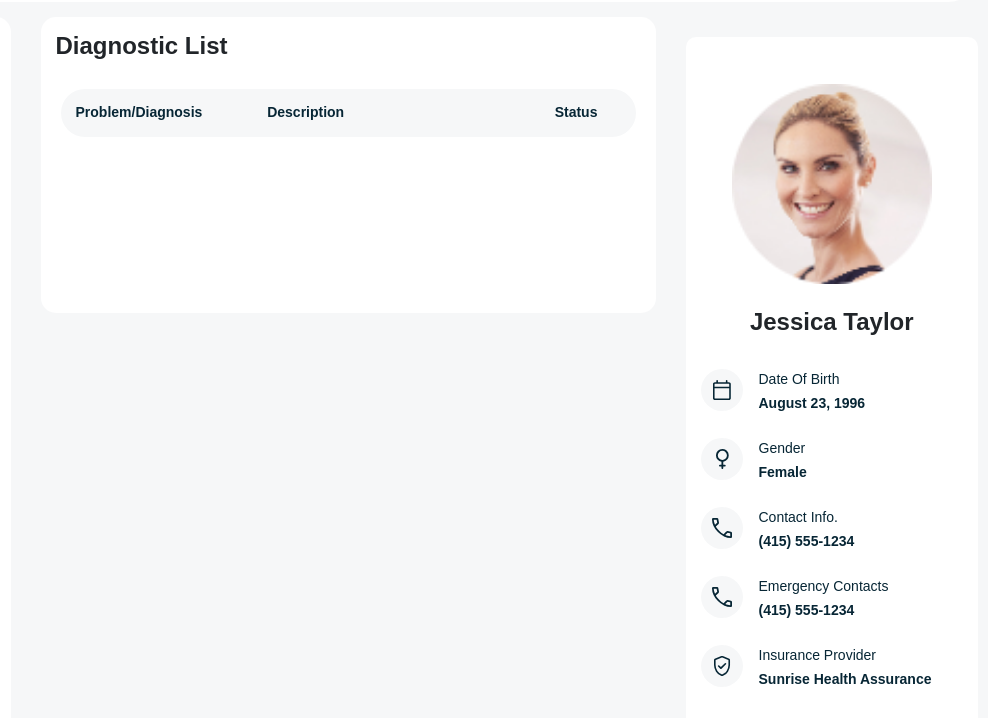
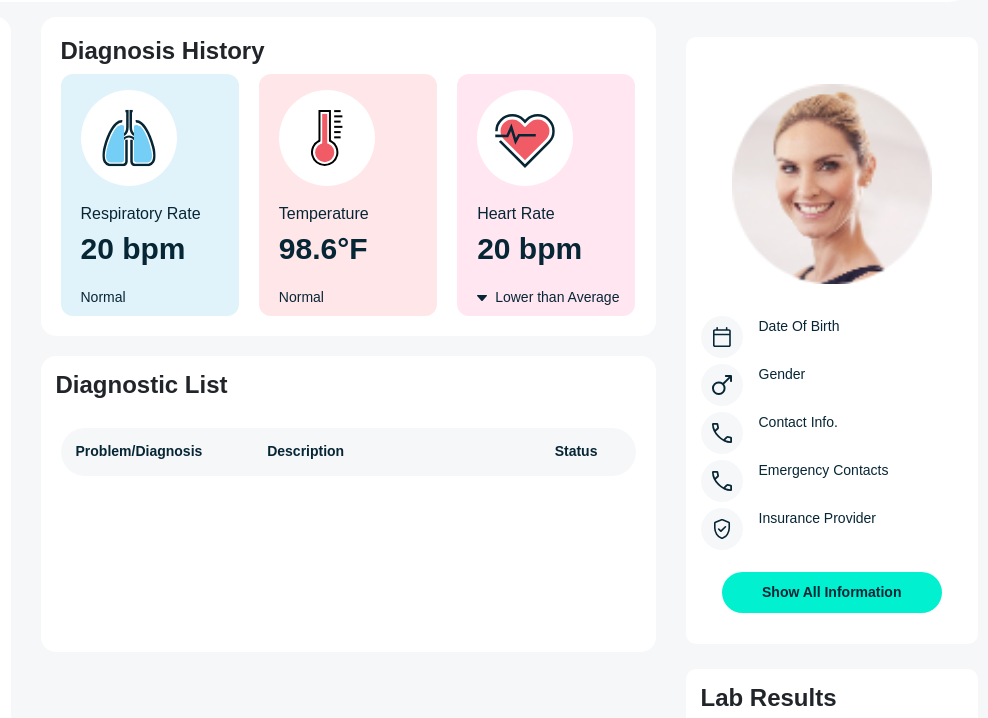
Before and after one commit to hobaDevHome/coalitionFED, a plain HTML site: page index.html in a window 1280 px wide. Shown: the part 68-786 px from the top of the page, 292-1280 px from the left. Drawn offline with nearby package versions, Linux system fonts and the light colour scheme; no server answers.

Commit message:
history indicators ui

```diff
--- a/index.html
+++ b/index.html
@@ -78,6 +78,41 @@
             </div>
           </div>
           <div class="col-6">
+            <div class="diagHistory">
+              <h4 class="column_title">Diagnosis History</h4>
+
+              <div class="histoyrBlocks">
+                <div class="histoyrBlock block1">
+                  <img
+                    src="images/respiratory rate.svg"
+                    alt="respiratory rate"
+                  />
+                  <div class="line1">Respiratory Rate</div>
+                  <div class="line2">20 bpm</div>
+                  <div class="line3">Normal</div>
+                </div>
+                <div class="histoyrBlock block2">
+                  <img src="images/temperature.svg" alt="Temperature" />
+                  <div class="line1">Temperature</div>
+                  <div class="line2">98.6°F</div>
+                  <div class="line3">Normal</div>
+                </div>
+                <div class="histoyrBlock block3">
+                  <img src="images/HeartBPM.svg" alt="Heart Rate" />
+                  <div class="line1">Heart Rate</div>
+                  <div class="line2">20 bpm</div>
+                  <div class="line3 heartindicator">
+                    <div>
+                      <img
+                        src="images/ArrowDown.svg"
+                        alt="heart rate indications"
+                      />
+                    </div>
+                    <div class="heartIndcText">Lower than Average</div>
+                  </div>
+                </div>
+              </div>
+            </div>
             <div class="diaglist">
               <h4 class="column_title">Diagnostic List</h4>
               <div class="row diabHeader">
@@ -92,34 +127,33 @@
           <div class="col profile_col">
             <div class="profile">
               <img
+                id="patientImage"
                 src="images/Layer 2@2x.png"
                 alt="patient profile picture"
                 class="profile_img"
               />
 
-              <h4 id="patientName" class="column_title patient_name">
-                Jessica Taylor
-              </h4>
+              <h4 id="patientName" class="column_title patient_name"></h4>
               <div class="patientDataLine">
                 <div class="patientDataLineIcon">
                   <img src="images/BirthIcon.svg" alt="dob" />
                 </div>
                 <div class="patientDataLineDetails">
                   <div class="dobLbele">Date Of Birth</div>
-                  <div id="dobData" class="dobData">August 23, 1996</div>
+                  <div id="dobData" class="dobData"></div>
                 </div>
               </div>
               <div class="patientDataLine">
                 <div class="patientDataLineIcon">
                   <img
                     id="genderIcon"
-                    src="images/FemaleIcon.svg"
+                    src="images/MaleIcon.svg"
                     alt="gender icon"
                   />
                 </div>
                 <div class="patientDataLineDetails">
                   <div class="dobLbele">Gender</div>
-                  <div id="gender" class="dobData">Female</div>
+                  <div id="gender" class="dobData"></div>
                 </div>
               </div>
               <div class="patientDataLine">
@@ -128,7 +162,7 @@
                 </div>
                 <div class="patientDataLineDetails">
                   <div class="dobLbele">Contact Info.</div>
-                  <div id="contact" class="dobData">(415) 555-1234</div>
+                  <div id="contact" class="dobData"></div>
                 </div>
               </div>
               <div class="patientDataLine">
@@ -137,7 +171,7 @@
                 </div>
                 <div class="patientDataLineDetails">
                   <div class="dobLbele">Emergency Contacts</div>
-                  <div id="emergency" class="dobData">(415) 555-1234</div>
+                  <div id="emergency" class="dobData"></div>
                 </div>
               </div>
               <div class="patientDataLine">
@@ -146,9 +180,7 @@
                 </div>
                 <div class="patientDataLineDetails">
                   <div class="dobLbele">Insurance Provider</div>
-                  <div id="insurance" class="dobData">
-                    Sunrise Health Assurance
-                  </div>
+                  <div id="insurance" class="dobData"></div>
                 </div>
               </div>
               <div class="buttoncontainer">
@@ -164,25 +196,10 @@
       </div>
     </div>
 
-    <!-- Bootstrap JS (optional, only needed if using Bootstrap JS components) -->
     <script src="https://code.jquery.com/jquery-3.5.1.slim.min.js"></script>
     <script src="https://cdn.jsdelivr.net/npm/@popperjs/core@2.5.4/dist/umd/popper.min.js"></script>
     <script src="https://stackpath.bootstrapcdn.com/bootstrap/4.5.2/js/bootstrap.min.js"></script>
 
-    <!-- Script to fetch data from API -->
     <script src="/js/script.js"></script>
   </body>
 </html>
-
-<!-- <h1>Profile Information</h1>
-      <div id="profileContainer" class="card" style="width: 18rem">
-        <img id="profilePicture" class="card-img-top" alt="Profile Picture" />
-        <div class="card-body">
-          <h5 id="profileName" class="card-title"></h5>
-          <p id="phoneNumber" class="card-text"></p>
-        </div>
-      </div>
-      <h1>User List</h1>
-      <div id="userList" class="list-group">
-        User items will be appended here
-      </div> -->
--- a/js/script.js
+++ b/js/script.js
@@ -32,7 +32,7 @@ document.addEventListener("DOMContentLoaded", function () {
           pic: e.profile_picture,
         };
       });
-      console.log("jessicaObject", jessicaObject.lab_results);
+      console.log("jessicaObject", jessicaObject);
       displayDiagnosisList(jessicaObject.diagnostic_list);
       displayPatientsList(namesList);
       displayLabResultsList(jessicaObject.lab_results);
@@ -42,17 +42,28 @@ document.addEventListener("DOMContentLoaded", function () {
     });
 
   function displayProfile(profile) {
-    const profileNameElement = document.getElementById("profileName");
-    const phoneNumberElement = document.getElementById("phoneNumber");
-    const profilePictureElement = document.getElementById("profilePicture");
+    const patientName = document.getElementById("patientName");
+    const patientImage = document.getElementById("patientImage");
+    const dobData = document.getElementById("dobData");
+    const genderIcon = document.getElementById("genderIcon");
+    const gender = document.getElementById("gender");
+    const contact = document.getElementById("contact");
+    const emergency = document.getElementById("emergency");
+    const insurance = document.getElementById("insurance");
 
-    if (profileNameElement && phoneNumberElement && profilePictureElement) {
-      profileNameElement.textContent = profile.name;
-      phoneNumberElement.textContent = profile.phone_number;
-      profilePictureElement.src = profile.profile_picture;
-      profilePictureElement.alt = profile.name + "'s Profile Picture";
-    } else {
-      console.error("One or more elements are missing from the HTML.");
+    if (patientName) patientName.textContent = profile.name;
+    if (patientImage) patientImage.src = profile.profile_picture;
+    if (dobData) dobData.textContent = profile.date_of_birth;
+    if (gender) gender.textContent = profile.gender;
+    if (contact) contact.textContent = profile.phone_number;
+    if (emergency) emergency.textContent = profile.emergency_contact;
+    if (insurance) insurance.textContent = profile.insurance_type;
+    if (genderIcon) {
+      if (profile.gender == "Female") {
+        genderIcon.src = "images/FemaleIcon.svg";
+      } else {
+        genderIcon.src = "images/MaleIcon.svg";
+      }
     }
   }
 
@@ -62,7 +73,9 @@ document.addEventListener("DOMContentLoaded", function () {
     if (patientListElement) {
       list.forEach((patient) => {
         const patientItem = document.createElement("div");
-        patientItem.className = "list-item";
+        patientItem.className = `list-item ${
+          patient.name == "Jessica Taylor" ? "list-item-active" : ""
+        }`;
 
         patientItem.innerHTML = `
         <div class="patientListItemData">
--- a/style/styles.css
+++ b/style/styles.css
@@ -92,7 +92,6 @@ p {
   display: flex;
   flex-direction: column;
   width: 100%;
-  padding: 15px;
   padding: 0;
   height: 1054px;
 }
@@ -126,7 +125,9 @@ p {
 .list-item:hover {
   background-color: #d8fcf7;
 }
-
+.list-item-active {
+  background-color: #d8fcf7;
+}
 .patientListItemData {
   display: flex;
   flex-direction: row;
@@ -280,3 +281,61 @@ p {
   justify-content: center;
   align-items: center;
 }
+
+/* /////////////////// diagnositic history ////////////// */
+.diagHistory {
+  background-color: #fff;
+  border-radius: 15px;
+  margin-top: 15px;
+  display: flex;
+  flex-direction: column;
+  width: 100%;
+  margin-bottom: 20px;
+  padding: 20px;
+}
+.histoyrBlocks {
+  display: flex;
+}
+.histoyrBlock {
+  width: 100%;
+  height: 242px;
+  border-radius: 12px;
+  color: #072635;
+  display: flex;
+  flex-direction: column;
+  align-items: start;
+  padding-left: 20px;
+  padding-top: 16px;
+}
+
+.line1 {
+  font-size: 16px;
+  margin-top: 16px;
+}
+.line2 {
+  font-size: 30px;
+  font-weight: bold;
+}
+.line3 {
+  font-size: 14px;
+  margin-top: 16px;
+}
+.block1 {
+  background-color: #e0f3fa;
+  margin-right: 20px;
+}
+.block2 {
+  background-color: #ffe6e9;
+  margin-right: 20px;
+}
+.block3 {
+  background-color: #ffe6f1;
+}
+.heartindicator {
+  display: flex;
+  align-items: center;
+  justify-content: center;
+}
+.heartIndcText {
+  margin-left: 8px;
+}
```
